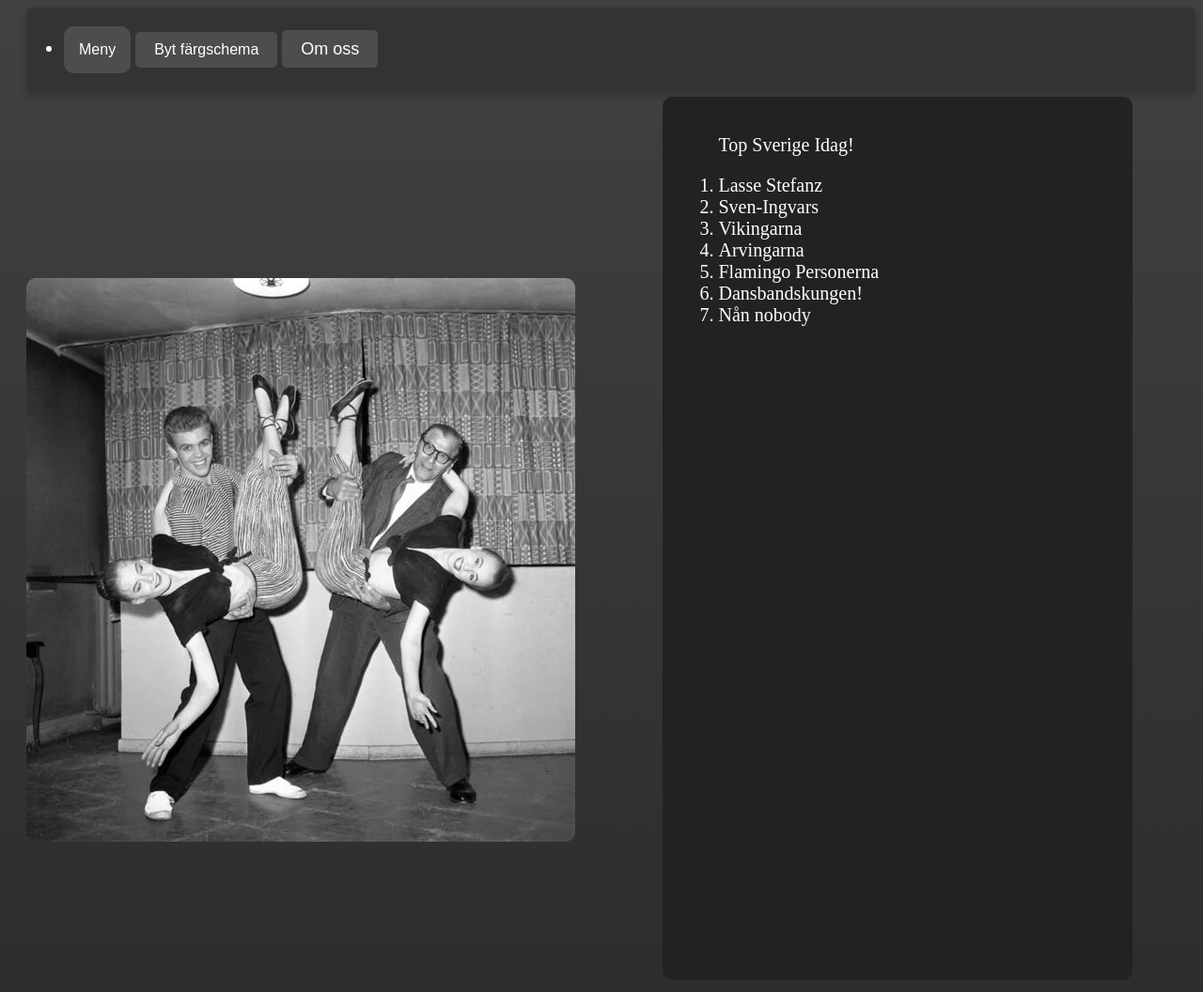
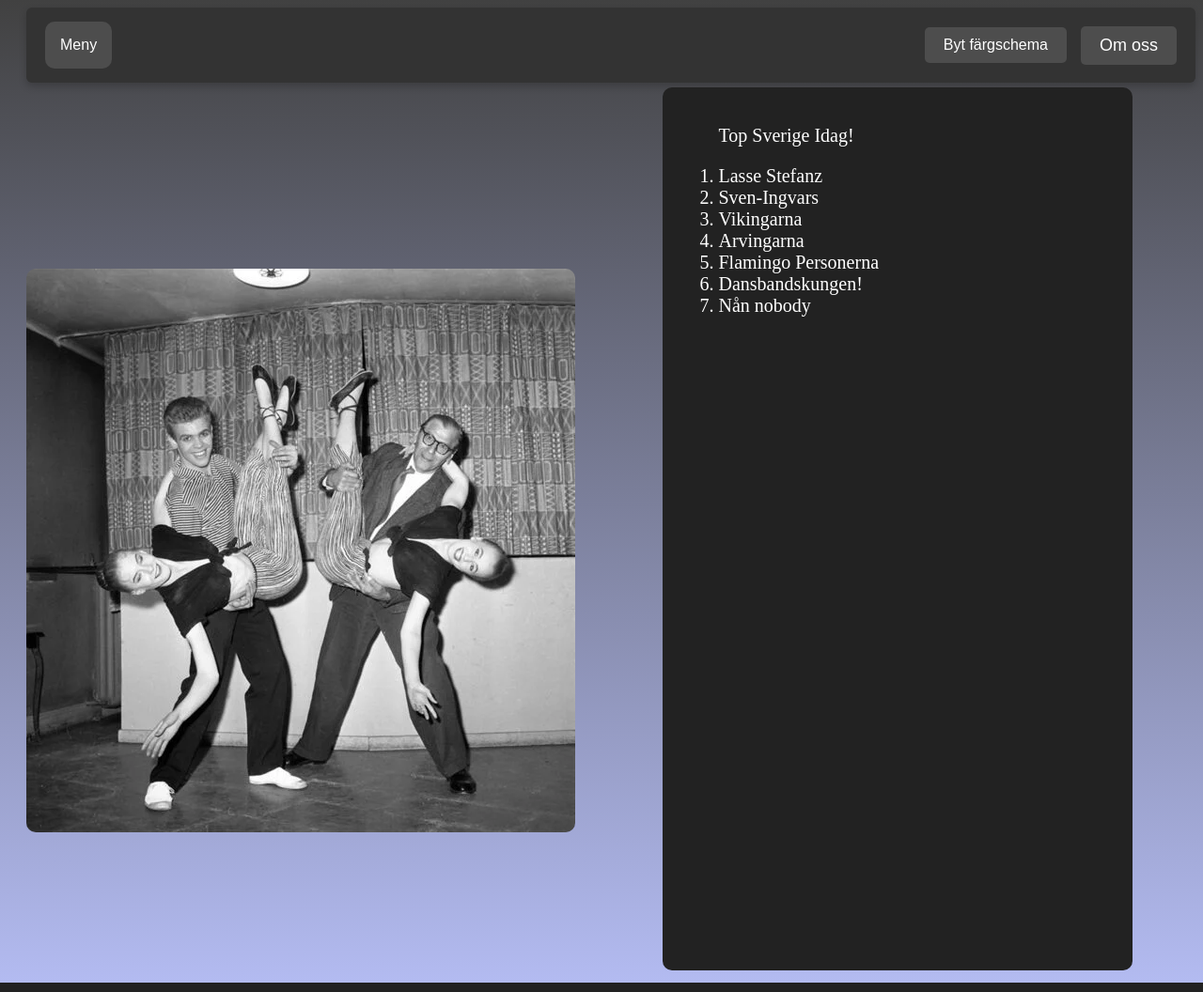
Before and after one commit to RiktigtSnyggaGreger/WEUWEB, a PHP site: page / in a window 1280 px wide. Shown: the whole page at 94% size. Run offline with PHP 8.4, Linux system fonts and the light colour scheme; data that the repository does not hold is empty.

Commit message:
Refactor navbar layout and styles for improved responsiveness and aesthetics

```diff
--- a/index.php
+++ b/index.php
@@ -60,8 +60,7 @@ $homeresult = mysqli_query($conn, $homequery);
     }
 </script>
 <nav class="navbar">
-    <ul class="nav-links">
-        <li>
+    <div class="left">
         <div class="dropdown">
             <button class="dropbtn">Meny</button>
             <div class="dropdown-content">
@@ -72,18 +71,16 @@ $homeresult = mysqli_query($conn, $homequery);
                         $bandId = $row["band_id"];
                         $bandName = $row["band_name_sv"];
                         echo '<a href="band.php?id=' . $bandId . '">' . $bandName . '</a>';
-
                     }
                 }
                 ?>
-
             </div>
         </div>
-
+    </div>
+    <div class="right">
         <button id="darkButton" onclick="myFunction()">Byt färgschema</button>
         <a id="aboutme" href="about.html">Om oss</a>
-        </li>
-    </ul>
+    </div>
 </nav>
 
 <div class="main">
--- a/style.css
+++ b/style.css
@@ -1,8 +1,8 @@
 body {
-  background: linear-gradient(180deg, rgb(65, 65, 65), rgb(45, 45, 45));
+  background: linear-gradient(180deg, rgb(65, 65, 65), rgb(179, 187, 241));
   color: hsl(0, 0%, 100%);
   font-size: 20px;
-  font-family: 'Times New Roman', Times, serif;
+  font-family:'Gill Sans', 'Gill Sans MT', Calibri, 'Trebuchet MS', sans-serif;
   display: grid;
   grid-template-columns: auto auto;
   grid-template-rows: auto auto auto auto;
@@ -29,10 +29,31 @@ body {
   grid-column: 1 / 3;
   grid-row: 1; /* 1st raden */
   background-color: #333;
-  padding: 15px, 20px;
+  padding: 15px 20px;
   margin-left: 20px;
   box-shadow: 0px 4px 8px rgba(0, 0, 0, 0.2);
   border-radius: 6px;
+  display: flex;
+  justify-content: space-between; /* Space between left and right sections */
+  align-items: center; /* Align items vertically */
+}
+.navbar .left {
+  display: flex;
+  align-items: center;
+}
+
+.navbar .right {
+  display: flex;
+  align-items: center;
+  gap: 15px; /* Add spacing between buttons */
+}
+
+.navbar ul {
+  list-style-type: none;
+  margin: 0;
+  padding: 0;
+  display: flex;
+  gap: 15px; /* Add spacing between list items */
 }
 .sidebar {
   grid-column: 2;
```
Also changed, not shown: band.php (+6 -7 lines). Lines whose indentation alone changed are shown as unchanged.
